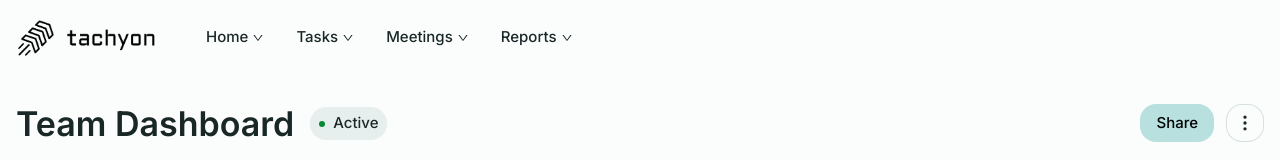
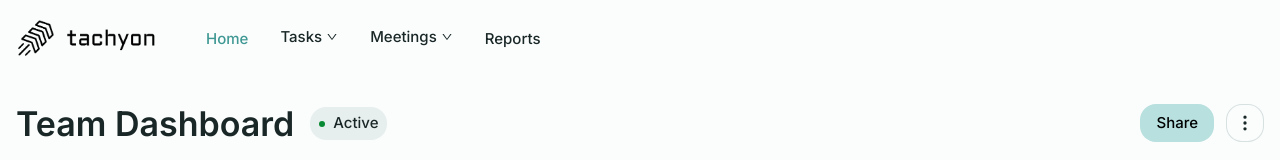
Before and after one commit to albinhasanaj/TRM, a Next.js app: page /dashboard/1 in a window 1280 px wide. Shown: the top 160 px of the page. Built offline with nearby package versions, Linux system fonts and the light colour scheme; grey boxes are pictures that could not be loaded.

Commit message:
Refactor ManagementNavbar component and add Dropdown component

```diff
--- /dev/null
+++ b/components/Dropdown.tsx
@@ -0,0 +1,43 @@
+import React from 'react';
+import { AiOutlineDown } from 'react-icons/ai';
+import { motion } from 'framer-motion';
+import Link from 'next/link';
+
+interface DropdownProps {
+    title: string;
+    links: Array<{ name: string; href: string }>;
+    isOpen: boolean; // Controlled by parent
+    toggleDropdown: () => void; // Toggle function passed from parent
+}
+
+const Dropdown: React.FC<DropdownProps> = ({ title, links, isOpen, toggleDropdown }) => {
+    return (
+        <div className="relative">
+            <button
+                onClick={toggleDropdown}
+                className="flex items-center gap-1 text-[#1a2727] text-[15px] font-medium"
+            >
+                {title}
+                <AiOutlineDown className="text-[#1a2727] text-[12px]" />
+            </button>
+            {isOpen && (
+                <motion.ul
+                    initial={{ opacity: 0, y: -10 }}
+                    animate={{ opacity: 1, y: 0 }}
+                    exit={{ opacity: 0, y: -10 }}
+                    className="absolute left-0 mt-2 bg-white shadow-lg rounded-md w-[150px] p-2"
+                >
+                    {links.map((link, index) => (
+                        <li key={index} className="py-1">
+                            <Link href={link.href} className="block text-[#132e2c] text-[14px] hover:bg-gray-100 rounded-md px-3 py-2">
+                                {link.name}
+                            </Link>
+                        </li>
+                    ))}
+                </motion.ul>
+            )}
+        </div>
+    );
+};
+
+export default Dropdown;
--- a/components/ManagementNavbar.tsx
+++ b/components/ManagementNavbar.tsx
@@ -1,24 +1,59 @@
 "use client";
-import React, { Fragment, useState } from 'react';
+import React, { Fragment, useEffect, useState } from 'react';
 import Image from 'next/image';
-import { AiOutlineMenu, AiOutlineDown } from 'react-icons/ai';
+import { AiOutlineMenu } from 'react-icons/ai';
 import { motion } from 'framer-motion';
 import Link from 'next/link';
 import { UserButton } from '@clerk/nextjs';
-
+import Dropdown from './Dropdown';  // Import the new Dropdown component
+import { usePathname } from 'next/navigation';
 
 const logo = true;
 
 const ManagementNavbar = () => {
     const [isMobileMenuOpen, setIsMobileMenuOpen] = useState(false);
+    const [openDropdown, setOpenDropdown] = useState<string | null>(null); // Tracks the open dropdown
 
-    //check if user is logged in
+    const [activeLink, setActiveLink] = useState<string>('home');
+    const pathname = usePathname();
+    useEffect(() => {
+        if (pathname.includes('/tasks')) {
+            setActiveLink('tasks');
+        }
+        if (pathname.includes('/meetings')) {
+            setActiveLink('meetings');
+        }
+        if (pathname.includes('/reports')) {
+            setActiveLink('reports');
+        }
+
+        // Close mobile menu on route change
+        setIsMobileMenuOpen(false);
+    }
+        , [pathname]);
+
     const userLoggedIn = true;
-
 
     const toggleMobileMenu = () => {
         setIsMobileMenuOpen(!isMobileMenuOpen);
     };
+
+    const handleDropdownToggle = (dropdown: string) => {
+        // If clicking the same dropdown, close it; otherwise, open the new dropdown
+        setOpenDropdown(openDropdown === dropdown ? null : dropdown);
+    };
+
+    const taskLinks = [
+        { name: 'Create Task', href: '/tasks/create' },
+        { name: 'Edit Task', href: '/tasks/edit' },
+        { name: 'Delete Task', href: '/tasks/delete' }
+    ];
+
+    const meetingLinks = [
+        { name: 'Schedule Meeting', href: '/meetings/schedule' },
+        { name: 'Edit Meeting', href: '/meetings/edit' },
+        { name: 'Cancel Meeting', href: '/meetings/cancel' }
+    ];
 
     return (
         <nav className="py-[18px] bg-[#fbfdfd] justify-between items-center flex w-full">
@@ -31,33 +66,41 @@ const ManagementNavbar = () => {
                             alt="Logo"
                             width={40}
                             height={40}
-                            className="w-[140px] h-auto "
+                            className="w-[140px] h-auto"
                             unoptimized={true}
                         />
                     ) : (
-                        <Fragment>
-                            <div className="text-[#3f9893] text-[24px] md:text-[28px] font-bold font-['Sen'] leading-7">Tachyon</div>
-                        </Fragment>
+                        <div className="text-[#3f9893] text-[24px] md:text-[28px] font-bold font-['Sen'] leading-7">Tachyon</div>
                     )}
                 </div>
 
                 {/* Navbar Links (Desktop View) */}
                 <ul className="hidden md:flex items-start gap-6 md:gap-8">
-                    <li className="flex items-center gap-1">
-                        <Link href="#" className="text-[#1a2727] text-[15px] font-medium leading-tight">Home</Link>
-                        <AiOutlineDown className="text-[#1a2727] text-[12px]" />
+                    <li>
+                        <Link href="/"
+                            className={`text-[#1a2727] text-[15px] font-medium ${activeLink === 'home' ? 'text-[#3f9893]' : ''}`}
+                        >Home</Link>
                     </li>
-                    <li className="flex items-center gap-1">
-                        <Link href="#" className="text-[#1a2727] text-[15px] font-medium leading-tight">Tasks</Link>
-                        <AiOutlineDown className="text-[#1a2727] text-[12px]" />
+                    <li>
+                        <Dropdown
+                            title="Tasks"
+                            links={taskLinks}
+                            isOpen={openDropdown === 'tasks'}
+                            toggleDropdown={() => handleDropdownToggle('tasks')}
+                        />
                     </li>
-                    <li className="flex items-center gap-1">
-                        <Link href="#" className="text-[#1a2727] text-[15px] font-medium leading-tight">Meetings</Link>
-                        <AiOutlineDown className="text-[#1a2727] text-[12px]" />
+                    <li>
+                        <Dropdown
+                            title="Meetings"
+                            links={meetingLinks}
+                            isOpen={openDropdown === 'meetings'}
+                            toggleDropdown={() => handleDropdownToggle('meetings')}
+                        />
                     </li>
-                    <li className="flex items-center gap-1">
-                        <Link href="#" className="text-[#1a2727] text-[15px] font-medium leading-tight">Reports</Link>
-                        <AiOutlineDown className="text-[#1a2727] text-[12px]" />
+                    <li>
+                        <Link href="#"
+                            className={`text-[#1a2727] text-[15px] font-medium ${activeLink === 'reports' ? 'text-[#3f9893]' : ''}`}
+                        >Reports</Link>
                     </li>
                 </ul>
             </div>
@@ -77,13 +120,12 @@ const ManagementNavbar = () => {
                     />
                 ) : (
                     <Fragment>
-                        <Link href="#" className="text-[#1a2727] text-[15px] font-medium leading-tight">Log in</Link>
+                        <Link href="/login" className="text-[#1a2727] text-[15px] font-medium">Log in</Link>
                         <div className="px-[14px] py-2 bg-[#b7e0de] rounded-xl md:px-[18px] md:py-2 flex items-center justify-center">
-                            <Link href="#" className="text-[#010303] text-[15px] font-medium leading-tight">Try it free</Link>
+                            <Link href="/signup" className="text-[#010303] text-[15px] font-medium">Try it free</Link>
                         </div>
                     </Fragment>
-                )
-                }
+                )}
             </div>
 
             {/* Hamburger Icon (Mobile View) */}
@@ -100,36 +142,33 @@ const ManagementNavbar = () => {
                     className="absolute top-[72px] left-0 w-full bg-[#fbfdfd] shadow-md flex flex-col items-start p-4 gap-4 md:hidden z-50"
                 >
                     <ul className="flex flex-col gap-4">
-                        <li className="flex items-center gap-1">
-                            <Link href="#" className="text-[#1a2727] text-[16px] font-medium leading-tight">Home</Link>
-                            <AiOutlineDown className="text-[#1a2727] text-[14px]" />
+                        <li>
+                            <Link href="/dashboard"
+                                className={`text-[#1a2727] text-[16px] font-medium ${activeLink === 'home' ? 'text-[#3f9893]' : ''}`}
+                            >Home</Link>
                         </li>
-                        <li className="flex items-center gap-1">
-                            <Link href="#" className="text-[#1a2727] text-[16px] font-medium leading-tight">Tasks</Link>
-                            <AiOutlineDown className="text-[#1a2727] text-[14px]" />
+                        <li>
+                            <Dropdown
+                                title="Tasks"
+                                links={taskLinks}
+                                isOpen={openDropdown === 'tasks'}
+                                toggleDropdown={() => handleDropdownToggle('tasks')}
+                            />
                         </li>
-                        <li className="flex items-center gap-1">
-                            <Link href="#" className="text-[#1a2727] text-[16px] font-medium leading-tight">Meetings</Link>
-                            <AiOutlineDown className="text-[#1a2727] text-[14px]" />
+                        <li>
+                            <Dropdown
+                                title="Meetings"
+                                links={meetingLinks}
+                                isOpen={openDropdown === 'meetings'}
+                                toggleDropdown={() => handleDropdownToggle('meetings')}
+                            />
                         </li>
-                        <li className="flex items-center gap-1">
-                            <Link href="#" className="text-[#1a2727] text-[16px] font-medium leading-tight">Reports</Link>
-                            <AiOutlineDown className="text-[#1a2727] text-[14px]" />
+                        <li>
+                            <Link href="/reports"
+                                className={`text-[#1a2727] text-[16px] font-medium ${activeLink === 'reports' ? 'text-[#3f9893]' : ''}`}
+                            >Reports</Link>
                         </li>
                     </ul>
-
-                    {/* Log in and Try it Free for Mobile */}
-                    <div className="w-full border-t mt-4 pt-4 flex flex-col gap-6">
-                        {userLoggedIn ? (
-                            <UserButton />
-                        ) : (
-                            <Fragment>
-                                <Link href="#login" className="text-[#1a2727] text-[16px] font-medium leading-tight px-[14px] py-2 bg-[#30736F]/10 rounded-xl flex items-center justify-center hover:bg-[#30736F]/20">Log in</Link>
-                                <Link href="#signup" className="text-[#010303] text-[16px] font-medium leading-tight px-[14px] py-2 bg-[#b7e0de]/90 rounded-xl flex items-center justify-center hover:bg-[#b7e0de]">Try it free</Link>
-                            </Fragment>
-
-                        )}
-                    </div>
                 </motion.div>
             )}
         </nav>
```
